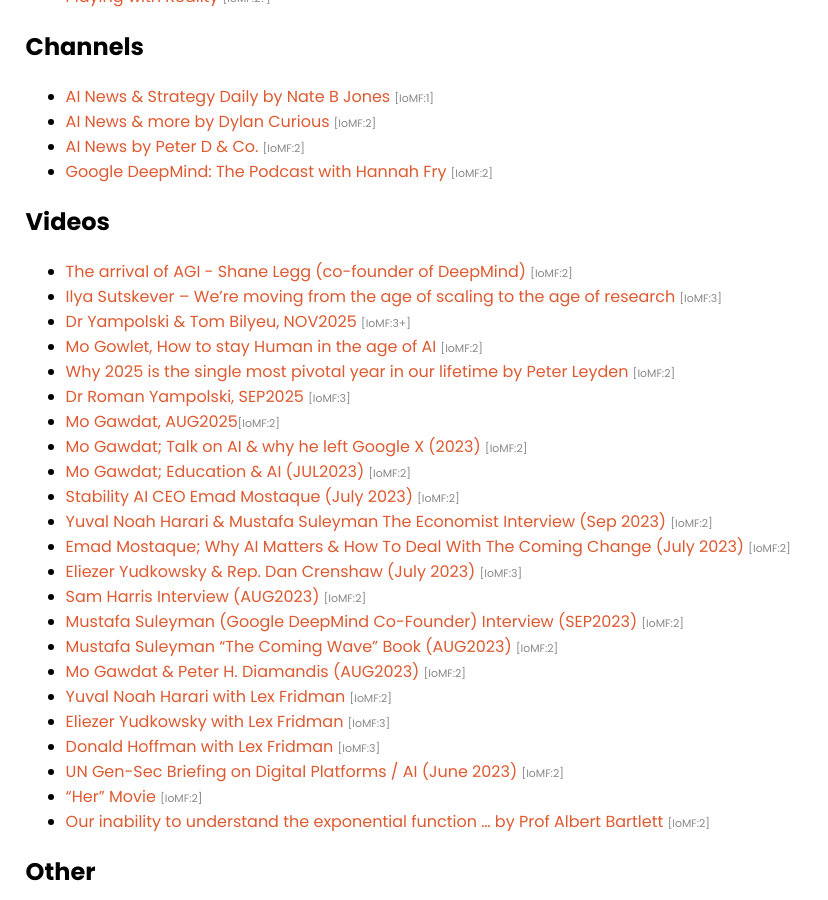
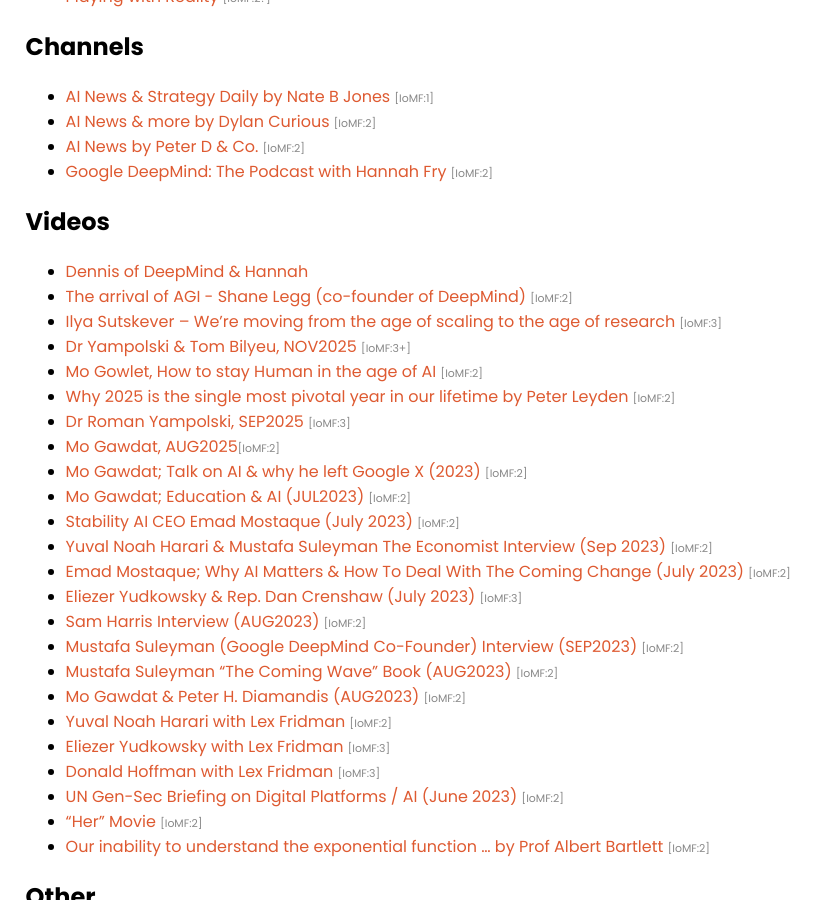
Before and after one commit to selfdriven-foundation/selfdriven-ai, a Jekyll site: the page built from docs/pages/research.md, in a window 1280 px wide and 900 px high, scrolled down 975 px. Shown: the whole window, without its empty margins (0-828 px from the left). Built offline with Jekyll 4.4.1, drawn with Linux system fonts in a browser that asks for light colours.

Commit message:
Update research.md

```diff
--- a/docs/pages/research.md
+++ b/docs/pages/research.md
@@ -46,6 +46,7 @@
 - [Google DeepMind: The Podcast with Hannah Fry](https://www.youtube.com/playlist?list=PLqYmG7hTraZBiUr6_Qf8YTS2Oqy3OGZEj) <span style="color:#888888;font-size:0.68rem;">[IoMF:2]</span>
 
 ## Videos
+- [Dennis of DeepMind & Hannah](https://youtu.be/PqVbypvxDto)
 - [The arrival of AGI - Shane Legg (co-founder of DeepMind)](https://www.youtube.com/watch?v=l3u_FAv33G0) <span style="color:#888888;font-size:0.68rem;">[IoMF:2]</span>
 - [Ilya Sutskever – We're moving from the age of scaling to the age of research](https://youtu.be/aR20FWCCjAs) <span style="color:#888888;font-size:0.68rem;">[IoMF:3]</span>
 - [Dr Yampolski & Tom Bilyeu, NOV2025](https://youtu.be/2bbSgSIQsac) <span style="color:#888888;font-size:0.68rem;">[IoMF:3+]</span>
```
